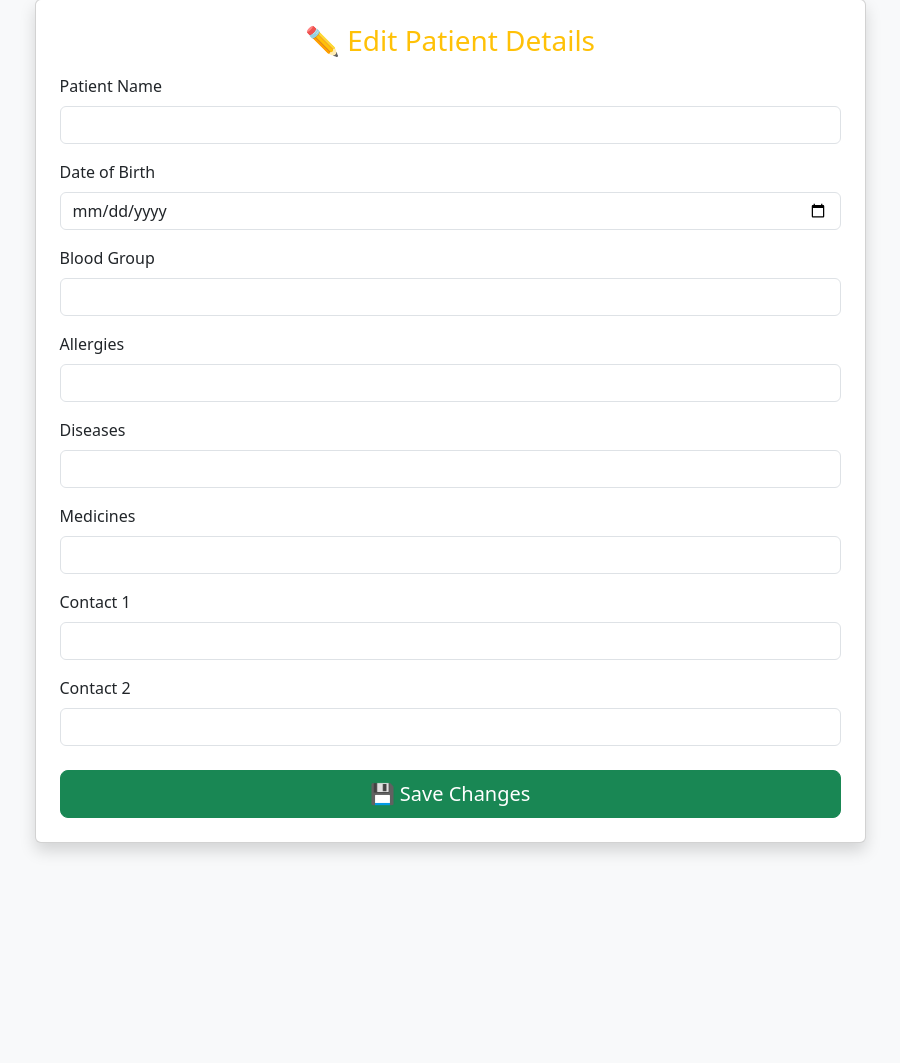
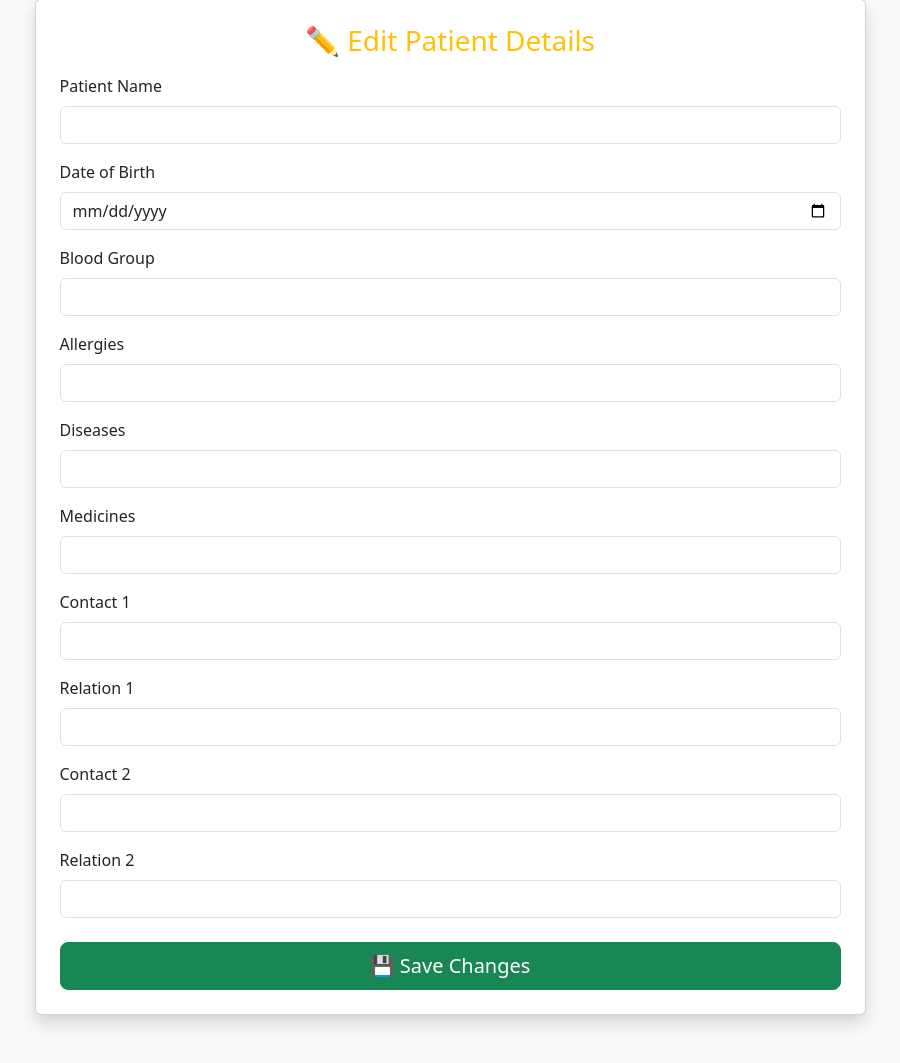
Before and after one commit to sonuy10/Ai-Emergency-Qr-Health-System, a Flask app: page /edit/1 in a window 1280 px wide. Shown: the part 25-1088 px from the top of the page, without its empty margins (190-1090 px from the left). Before the commit the page ends 879 px from the top, so only its background shows below. Run offline with Flask 3, Linux system fonts and the light colour scheme; data that the repository does not hold is empty.

Commit message:
Update edit_patient.html

```diff
--- a/templates/edit_patient.html
+++ b/templates/edit_patient.html
@@ -32,7 +32,6 @@
                                required>
                     </div>
 
-
                     <!-- DOB -->
                     <div class="mb-3">
                         <label class="form-label">Date of Birth</label>
@@ -43,7 +42,6 @@
                                required>
                     </div>
 
-
                     <!-- Blood -->
                     <div class="mb-3">
                         <label class="form-label">Blood Group</label>
@@ -52,7 +50,6 @@
                                class="form-control"
                                value="{{ patient[3] }}">
                     </div>
-
 
                     <!-- Allergies -->
                     <div class="mb-3">
@@ -63,7 +60,6 @@
                                value="{{ patient[4] }}">
                     </div>
 
-
                     <!-- Diseases -->
                     <div class="mb-3">
                         <label class="form-label">Diseases</label>
@@ -72,7 +68,6 @@
                                class="form-control"
                                value="{{ patient[5] }}">
                     </div>
-
 
                     <!-- Medicines -->
                     <div class="mb-3">
@@ -83,7 +78,6 @@
                                value="{{ patient[6] }}">
                     </div>
 
-
                     <!-- Contact 1 -->
                     <div class="mb-3">
                         <label class="form-label">Contact 1</label>
@@ -93,9 +87,17 @@
                                value="{{ patient[7] }}">
                     </div>
 
+                    <!-- Relation 1 FIX -->
+                    <div class="mb-3">
+                        <label class="form-label">Relation 1</label>
+                        <input type="text"
+                               name="emergency_relation_1"
+                               class="form-control"
+                               value="{{ patient[8] }}">
+                    </div>
 
                     <!-- Contact 2 -->
-                    <div class="mb-4">
+                    <div class="mb-3">
                         <label class="form-label">Contact 2</label>
                         <input type="text"
                                name="emergency_contact_2"
@@ -103,6 +105,14 @@
                                value="{{ patient[9] }}">
                     </div>
 
+                    <!-- Relation 2 FIX -->
+                    <div class="mb-4">
+                        <label class="form-label">Relation 2</label>
+                        <input type="text"
+                               name="emergency_relation_2"
+                               class="form-control"
+                               value="{{ patient[10] }}">
+                    </div>
 
                     <div class="d-grid">
 
```
